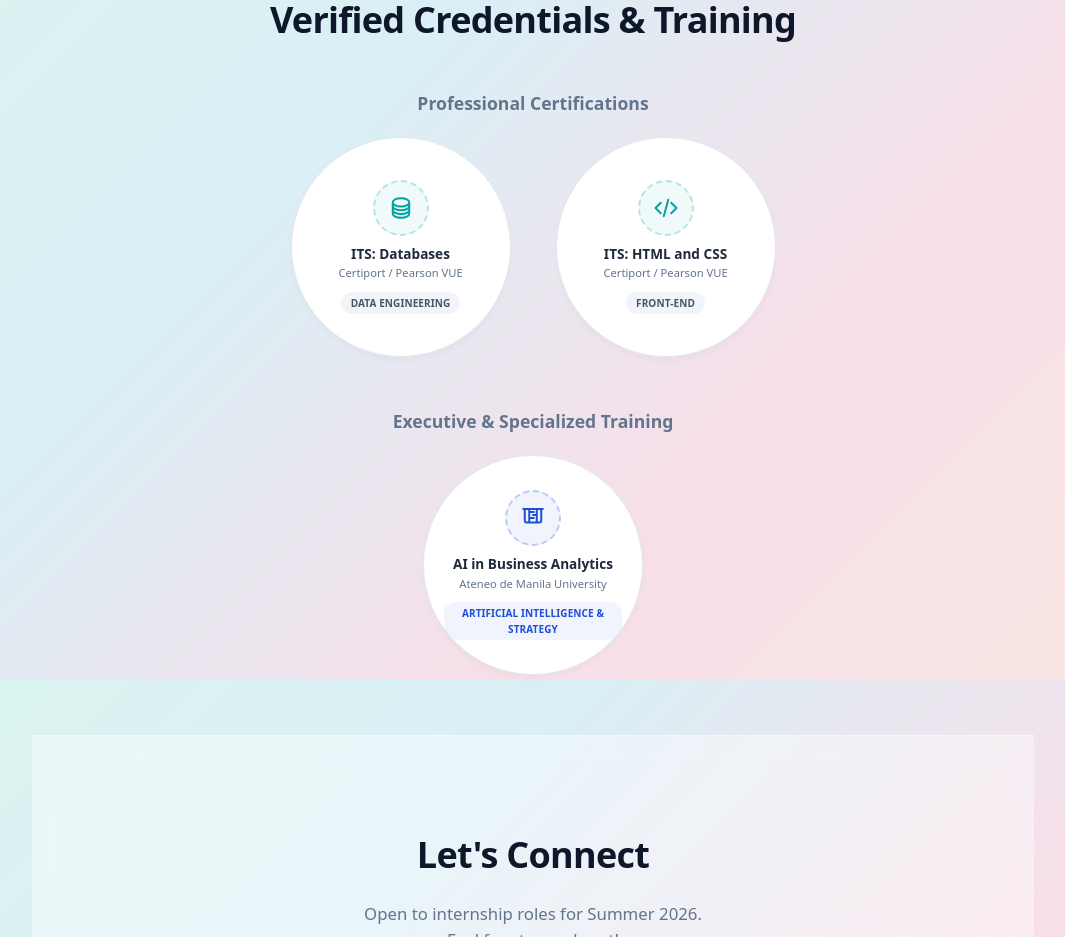
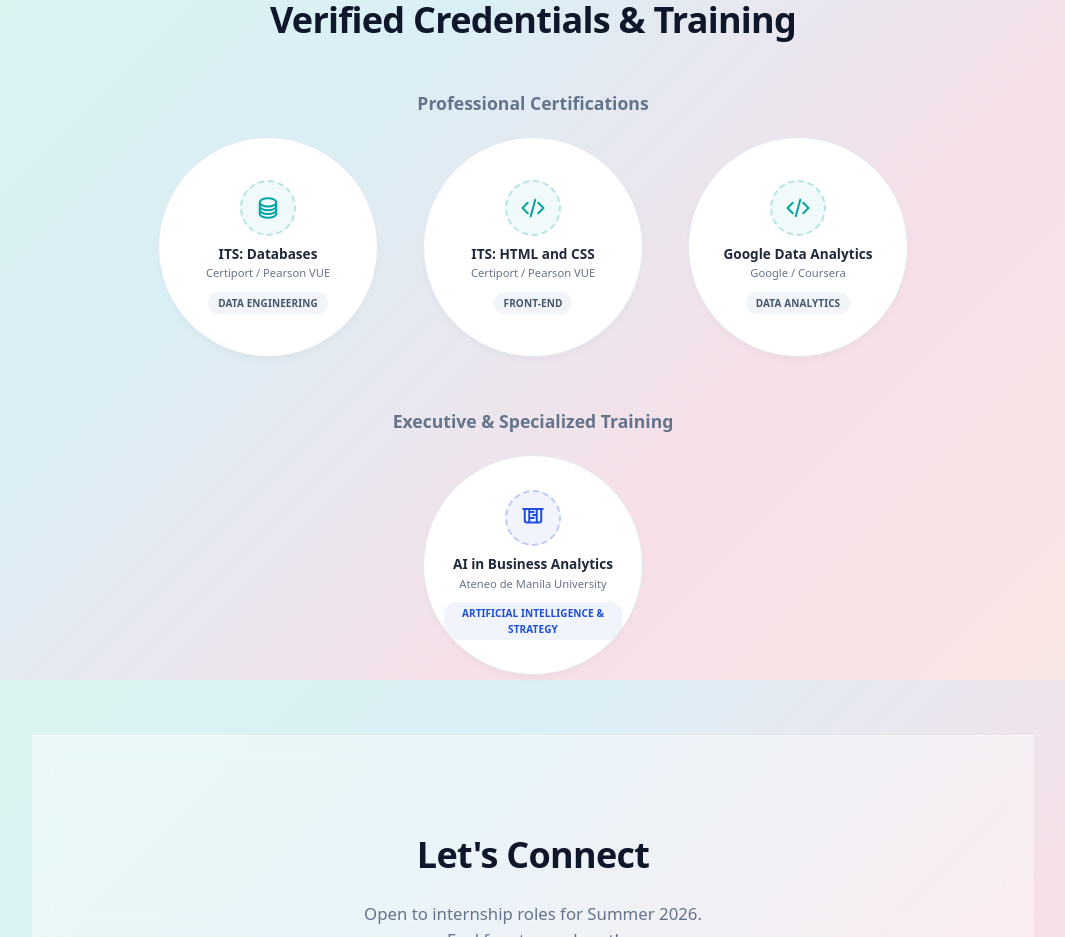
Before and after one commit to wejie2005/Porfolio-Julie, a React (Vite) app: page / in a window 1280 px wide. Shown: the part 3320-4257 px from the top of the page, without its empty margins (107-1172 px from the left). Built offline with nearby package versions, Linux system fonts and the light colour scheme.

Commit message:
Update App.tsx

```diff
--- a/src/App.tsx
+++ b/src/App.tsx
@@ -9,6 +9,7 @@ import pianoImg from './assets/piano.jpg';
 import dbCert from './assets/db-cert.png';
 import htmlCert from './assets/html-css-cert.png';
 import ateneoCert from './assets/ateneo-cert.png';
+import analyticsCert from './assets/Analytics.png';
 
 interface ProjectProps {
   title: string;
@@ -254,7 +255,23 @@ const Credentials: React.FC = () => {
         </div>
 
 
-      {/* --- GOOGLE ANALYTICS --- */}
+        {/* --- GOOGLE ANALYTICS --- */}
+      <div className="badge-holder-card certification-circle">
+          {/* Hover Image Layer */}
+          <img src={analyticsCert} alt="Google Data Analytics Certificate" className="certificate-hover-image" />
+
+          <div className="badge-inner-content">
+            <div className="badge-graphic-ring certification-ring">
+              <svg xmlns="http://www.w3.org/2000/svg" fill="none" viewBox="0 0 24 24" strokeWidth={2} stroke="currentColor" className="badge-vector-icon">
+                <path strokeLinecap="round" strokeLinejoin="round" d="M17.25 6.75 22.5 12l-5.25 5.25m-10.5 0L1.5 12l5.25-5.25m7.5-3-4.5 16.5" />
+              </svg>
+            </div>
+            <h4 className="badge-main-title">Google Data Analytics</h4>
+            <p className="badge-issuers">Google / Coursera</p>
+            <span className="badge-mini-tag">Data Analytics</span>
+          </div>
+        </div>
+
       </div>
 
       {/* --- TRAININGS GROUP --- */}
```
